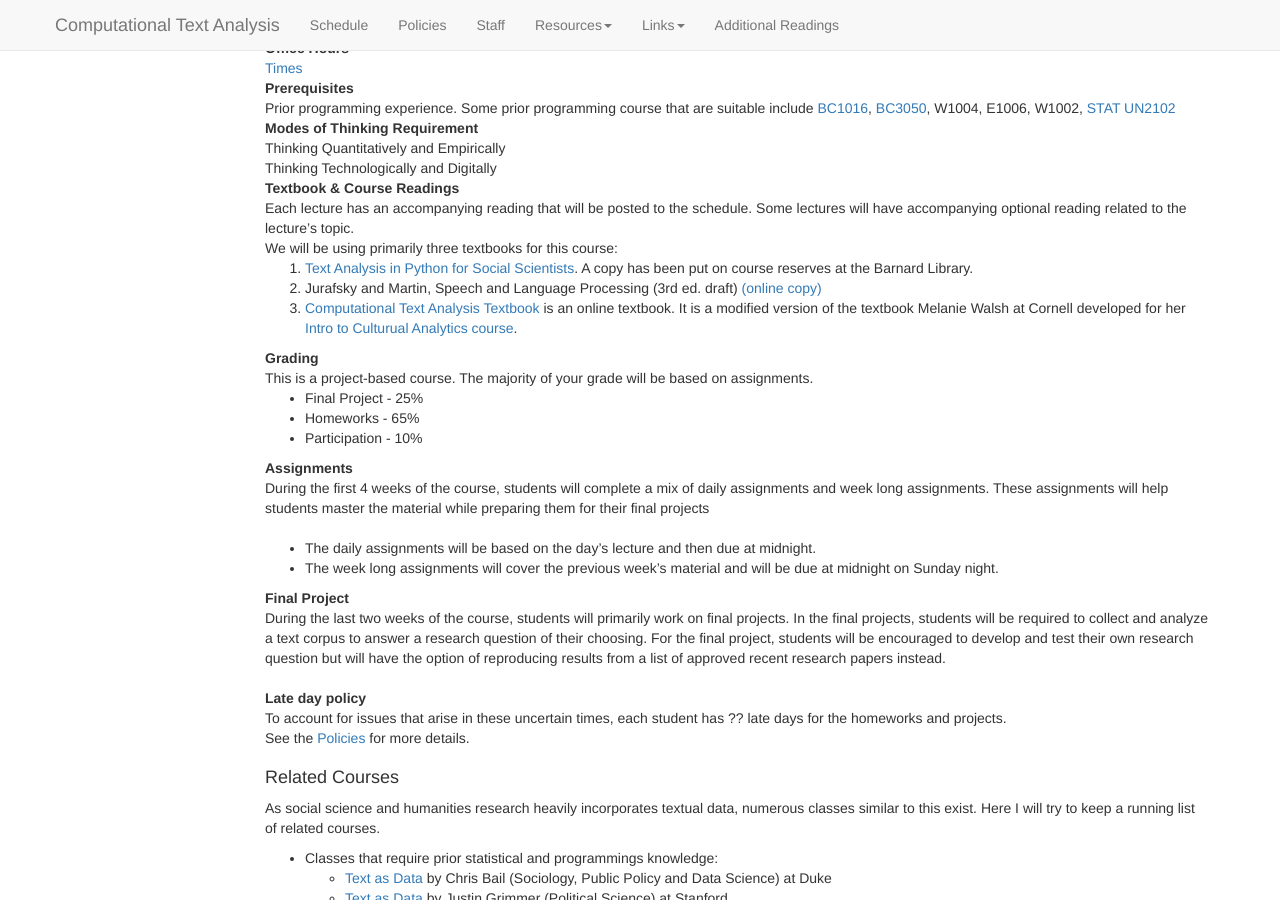
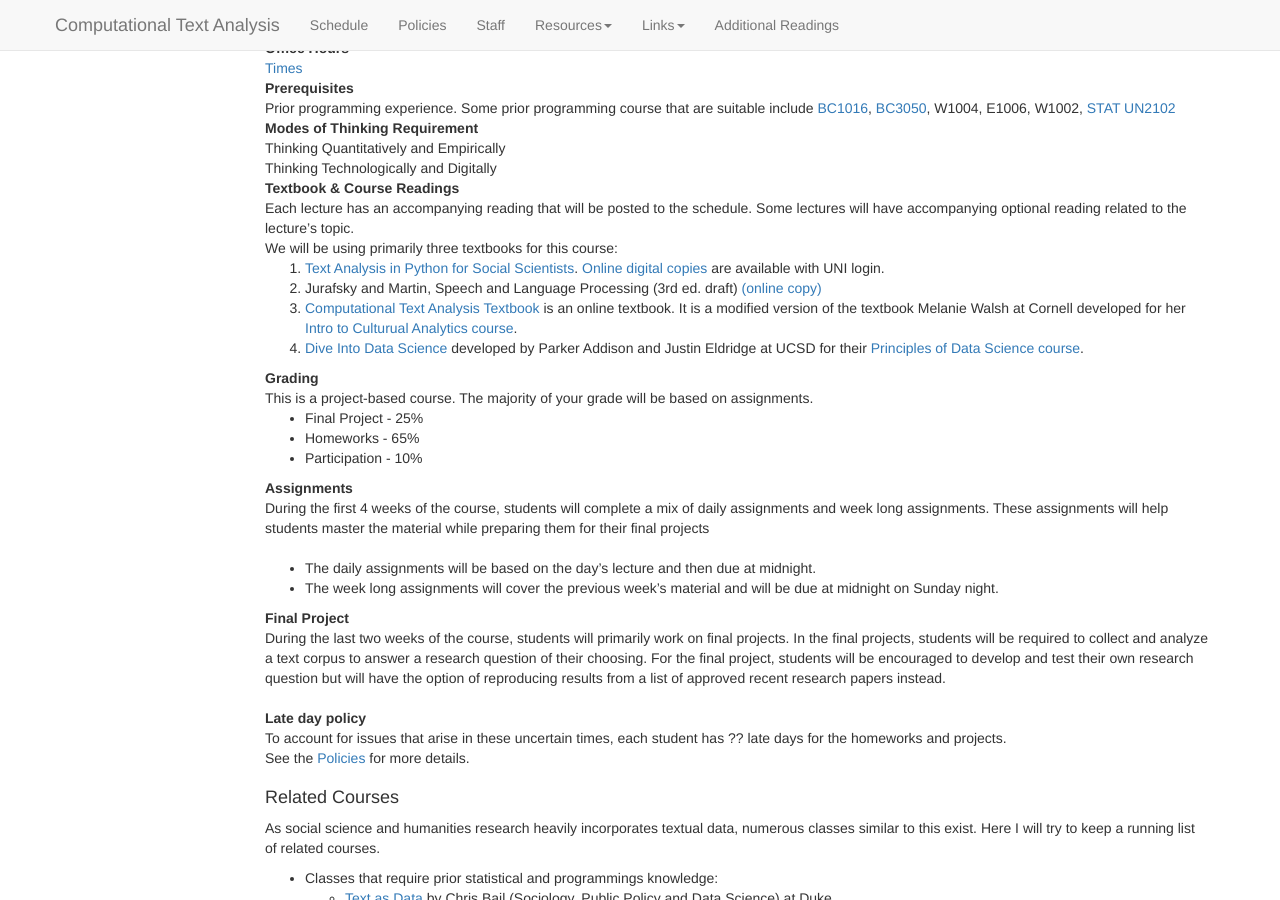
Before and after one commit to BC-COMS-2710/BC-COMS-2710.github.io, a Jekyll site: the page built from index.md, in a window 1280 px wide and 900 px high, scrolled down 512 px. Built offline with Jekyll 4.4.1, drawn with Linux system fonts in a browser that asks for light colours; nearby versions of some CDN libraries.

Commit message:
index: link to books

```diff
--- a/index.md
+++ b/index.md
@@ -80,9 +80,10 @@ Modes of Thinking Requirement
 Textbook & Course Readings
 : Each lecture has an accompanying reading that will be posted to the schedule. Some lectures will have accompanying optional reading related to the lecture's topic.
 : We will be using primarily three textbooks for this course:
-1. [Text Analysis in Python for Social Scientists](https://www.cambridge.org/core/elements/text-analysis-in-python-for-social-scientists/BFAB0A3604C7E29F6198EA2F7941DFF3). A copy has been put on course reserves at the Barnard Library.
+1. [Text Analysis in Python for Social Scientists](https://www.cambridge.org/core/elements/text-analysis-in-python-for-social-scientists/BFAB0A3604C7E29F6198EA2F7941DFF3). [Online digital copies](https://doi-org.ezproxy.cul.columbia.edu/10.1017/9781108873352) are available with UNI login.
 1. Jurafsky and Martin, Speech and Language Processing (3rd ed. draft) [(online copy)](https://web.stanford.edu/~jurafsky/slp3/)
 2. [Computational Text Analysis Textbook](https://bc-coms-2710.github.io/textbook/welcome.html) is an online textbook. It is a modified version of the textbook Melanie Walsh at Cornell developed for her [Intro to Culturual Analytics course](https://melaniewalsh.github.io/Intro-Cultural-Analytics/welcome.html).
+1. [Dive Into Data Science](https://eldridgejm.github.io/dive_into_data_science/front.html) developed by Parker Addison and Justin Eldridge at UCSD for their [Principles of Data Science course](https://sites.google.com/ucsd.edu/dsc10spring2021/syllabus).
 
 Grading
 : This is a project-based course.
```
